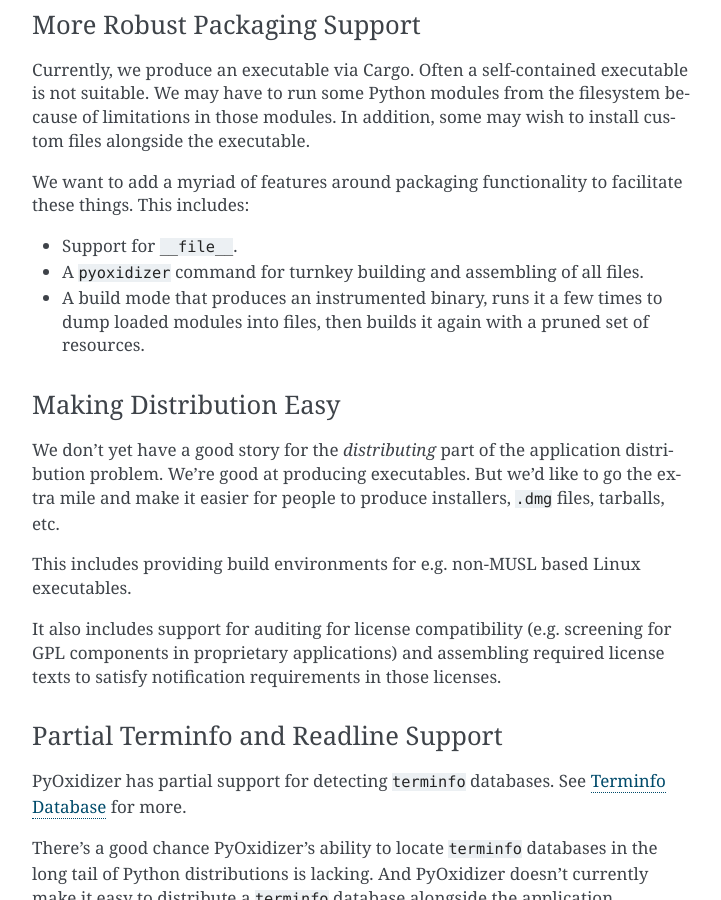
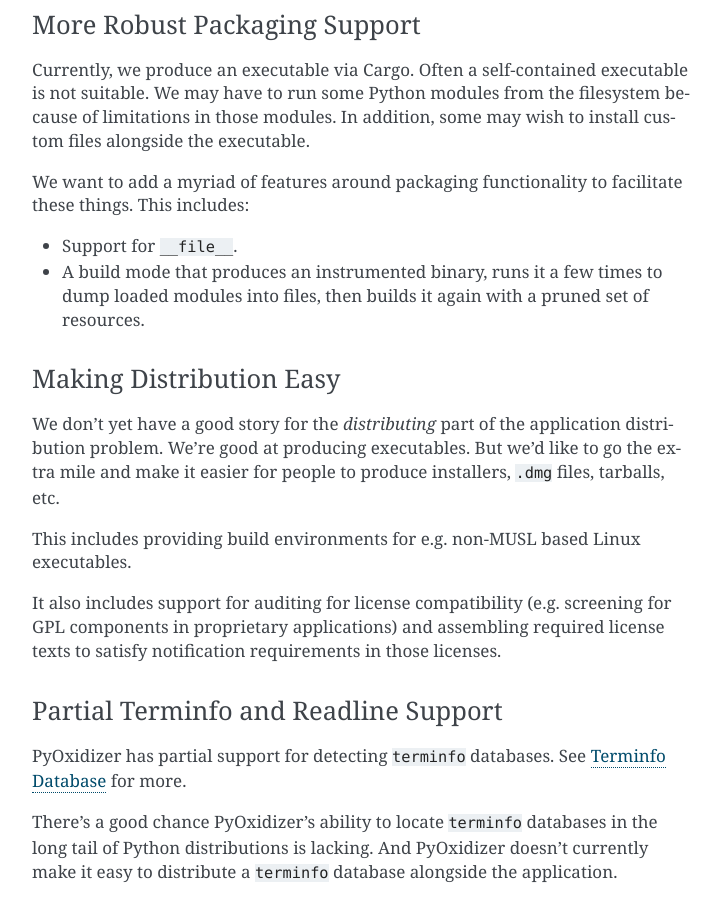
Before and after one commit to indygreg/PyOxidizer, a Sphinx documentation site: the page built from docs/status.rst, in a window 1280 px wide and 900 px high, scrolled down 1453 px. Shown: the whole window, without its empty margins (388-1109 px from the left). Built offline with Sphinx 7.4.7, drawn with Linux system fonts in a browser that asks for light colours; the version number could not be read and is left out.

Commit message:
docs: remove todo around assembling of all files
This should now be doable with install manifests and glob() in
Starlark.

```diff
--- a/docs/status.rst
+++ b/docs/status.rst
@@ -85,7 +85,6 @@
 facilitate these things. This includes:
 
 * Support for ``__file__``.
-* A ``pyoxidizer`` command for turnkey building and assembling of all files.
 * A build mode that produces an instrumented binary, runs it a few times
   to dump loaded modules into files, then builds it again with a pruned
   set of resources.
```
